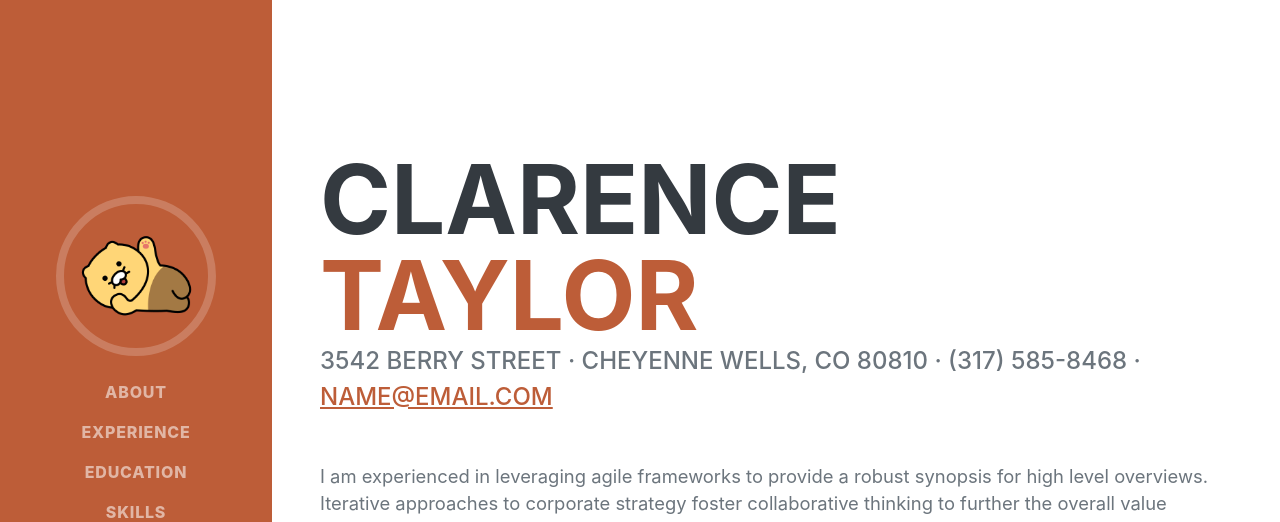
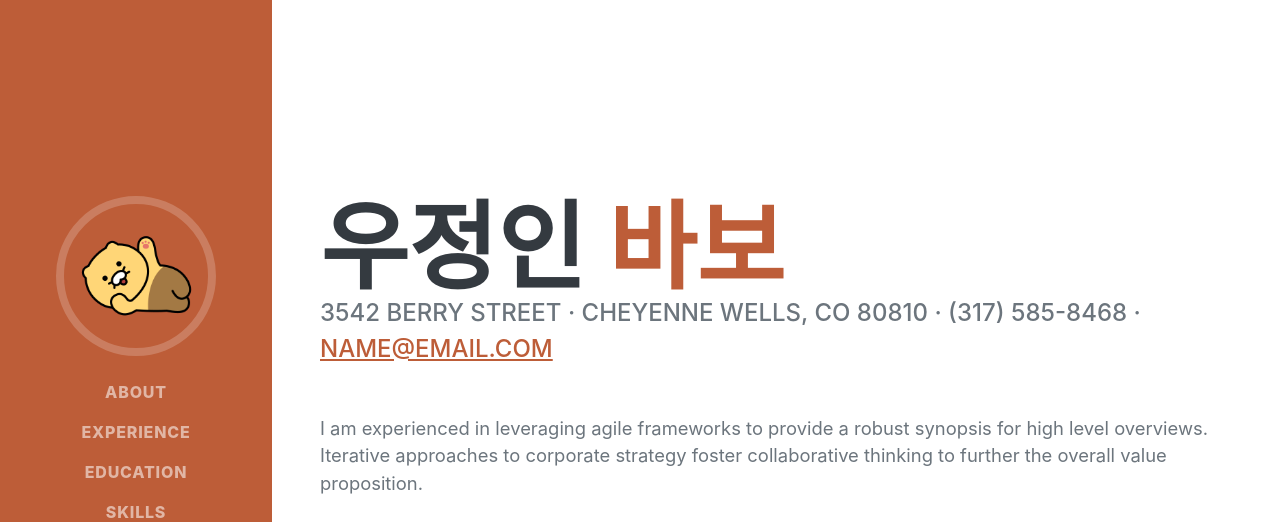
Before and after one commit to tjshin/tjshin.github.io, a plain HTML site: page index.html in a window 1280 px wide. Shown: the top 522 px of the page. Drawn offline with nearby package versions, Linux system fonts and the light colour scheme; a web font is replaced by a local one.

Commit message:
change name in index.html, line 43 and 44

```diff
--- a/index.html
+++ b/index.html
@@ -40,8 +40,8 @@
             <section class="resume-section" id="about">
                 <div class="resume-section-content">
                     <h1 class="mb-0">
-                        Clarence
-                        <span class="text-primary">Taylor</span>
+                        우정인
+                        <span class="text-primary">바보</span>
                     </h1>
                     <div class="subheading mb-5">
                         3542 Berry Street · Cheyenne Wells, CO 80810 · (317) 585-8468 ·
```
